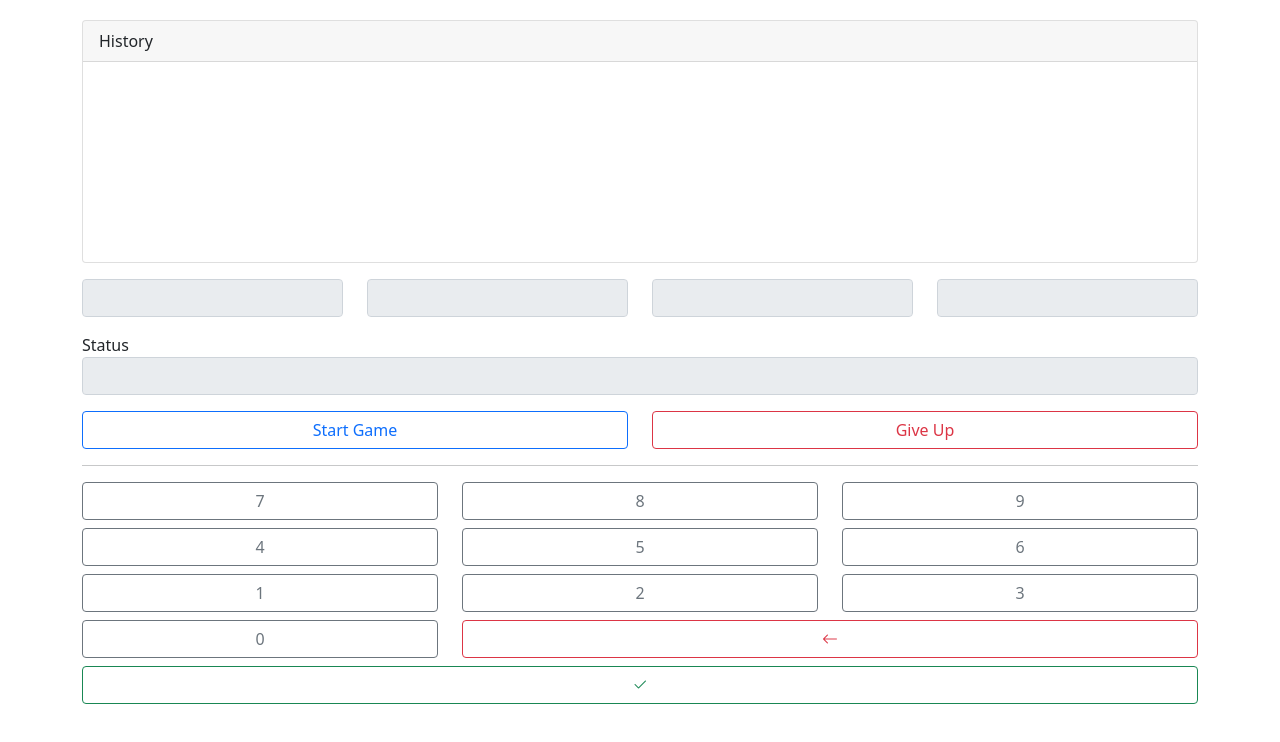
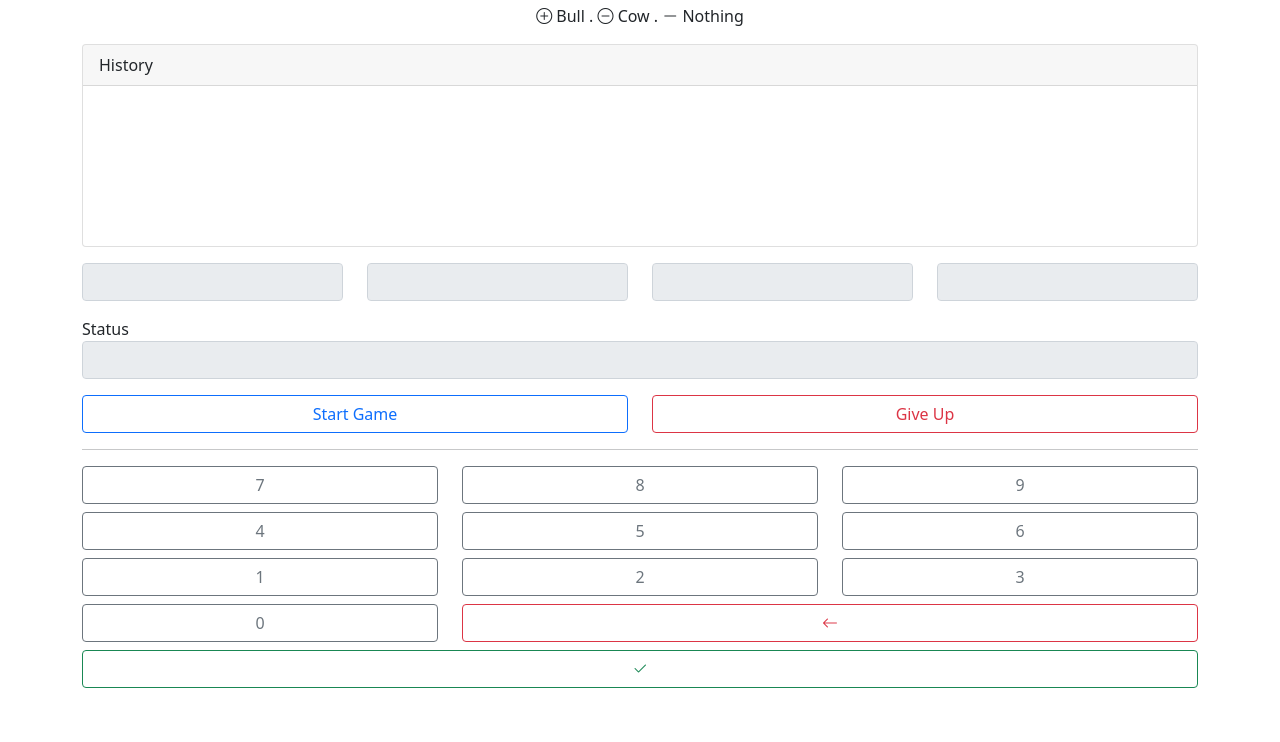
Before and after one commit to dmodena/worker-bulls-n-cows, a website: page public/index.html in a window 1280 px wide. Shown: the part 58-800 px from the top of the page. Drawn offline with Linux system fonts and the light colour scheme.

Commit message:
Add icon labels and make history view smaller

```diff
--- a/public/index.html
+++ b/public/index.html
@@ -13,12 +13,13 @@
   <div class="container">
     <div class="row mt-3">
       <h2 class="text-center">Bulls and Cows</h2>
+      <p class="text-center"><i class="bi bi-plus-circle"></i> Bull . <i class="bi bi-dash-circle"></i> Cow . <i class="bi bi-dash-lg"></i> Nothing</p>
     </div>
-    <div class="row mt-3">
+    <div class="row">
       <div class="col-12">
         <div class="card">
           <div class="card-header">History</div>
-          <div style="height: 200px; overflow-y: scroll;">
+          <div style="height: 160px; overflow-y: scroll;">
             <ul id="historyList" class="list-group list-group-flush"></ul>
           </div>
         </div>
```
